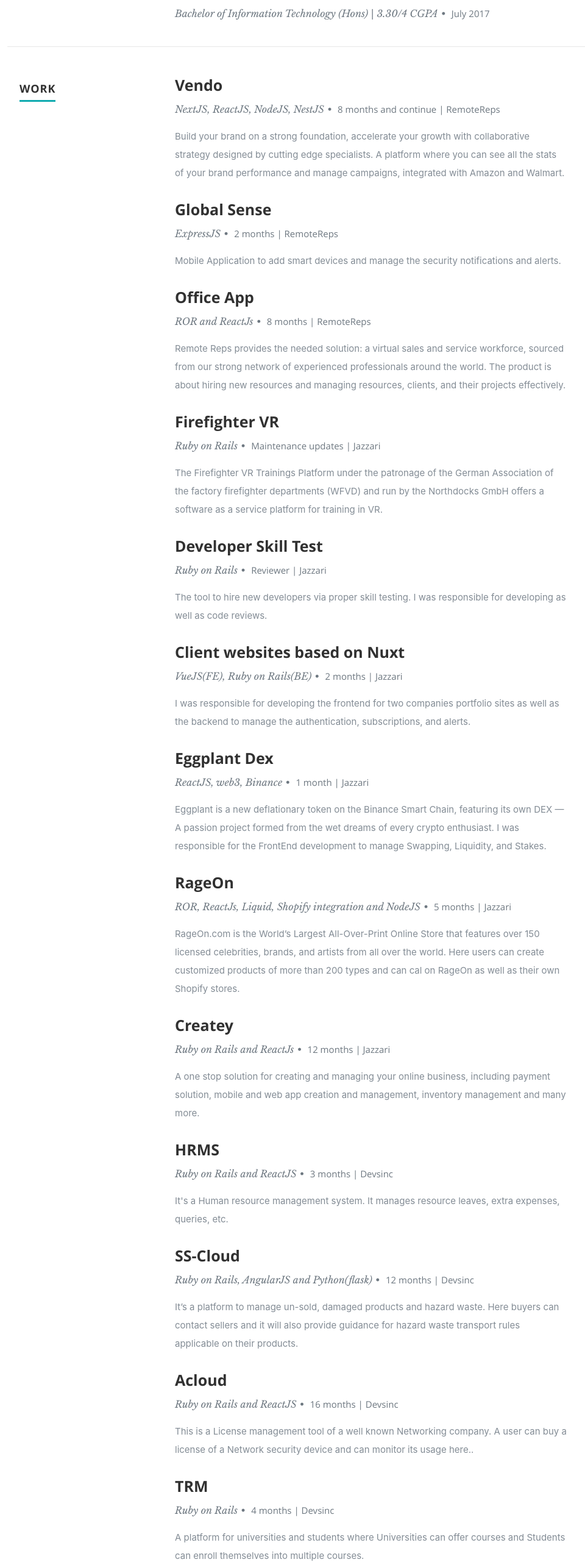
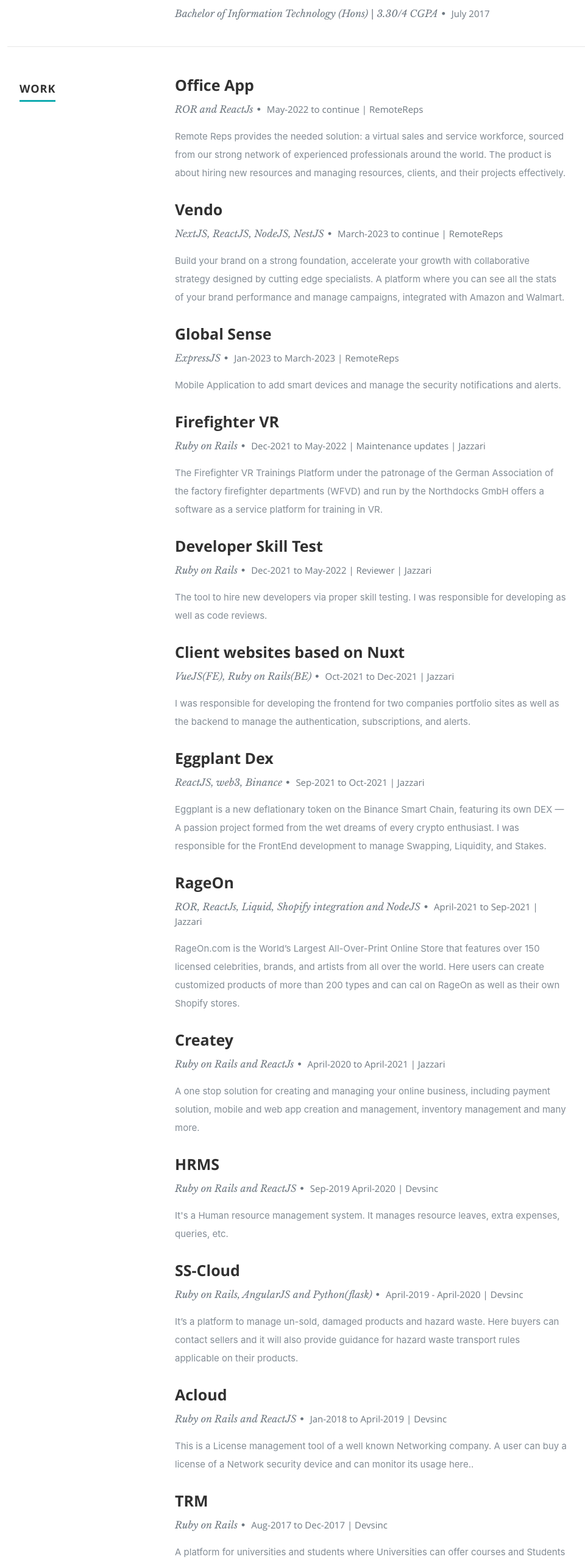
Before and after one commit to HaroonSarfraz/portfolio, a React (Create React App) app: page / in a window 1280 px wide. Shown: the part 1786-4348 px from the top of the page at 61% size, without its empty margins (118-1078 px from the left). Built offline with nearby package versions, Linux system fonts and the light colour scheme.

Commit message:
rails updates

```diff
--- a/src/components/about/index.js
+++ b/src/components/about/index.js
@@ -32,7 +32,7 @@
                 </div>
                 <div className="columns download">
                   <p>
-                    <a href="resume.pdf" className="button" download><i className="fa fa-download" />Download Resume</a>
+                    <a href="haroon-sarfraz.pdf" className="button" download><i className="fa fa-download" />Download Resume</a>
                   </p>
                 </div>
               </div>
--- a/src/components/resume/index.js
+++ b/src/components/resume/index.js
@@ -39,10 +39,27 @@
             <div className="nine columns main-col">
               <div className="row item">
                 <div className="twelve columns">
+                  <h3>Office App</h3>
+                  <p className="info">
+                    ROR and ReactJs<span>•</span>{" "}
+                    <em className="date">May-2022 to continue | RemoteReps</em>
+                  </p>
+                  <p>
+                    Remote Reps provides the needed solution: a virtual sales
+                    and service workforce, sourced from our strong network of
+                    experienced professionals around the world. The product is
+                    about hiring new resources and managing resources, clients,
+                    and their projects effectively.
+                  </p>
+                </div>
+              </div>{" "}
+              {/* item end */}
+              <div className="row item">
+                <div className="twelve columns">
                   <h3>Vendo</h3>
                   <p className="info">
                     NextJS, ReactJS, NodeJS, NestJS<span>•</span>{" "}
-                    <em className="date">8 months and continue | RemoteReps</em>
+                    <em className="date">March-2023 to continue | RemoteReps</em>
                   </p>
                   <p>
                     Build your brand on a strong foundation, accelerate your
@@ -59,7 +76,7 @@
                   <h3>Global Sense</h3>
                   <p className="info">
                     ExpressJS<span>•</span>{" "}
-                    <em className="date">2 months | RemoteReps</em>
+                    <em className="date">Jan-2023 to March-2023 | RemoteReps</em>
                   </p>
                   <p>
                     Mobile Application to add smart devices and manage the
@@ -70,27 +87,10 @@
               {/* item end */}
               <div className="row item">
                 <div className="twelve columns">
-                  <h3>Office App</h3>
-                  <p className="info">
-                    ROR and ReactJs<span>•</span>{" "}
-                    <em className="date">8 months | RemoteReps</em>
-                  </p>
-                  <p>
-                    Remote Reps provides the needed solution: a virtual sales
-                    and service workforce, sourced from our strong network of
-                    experienced professionals around the world. The product is
-                    about hiring new resources and managing resources, clients,
-                    and their projects effectively.
-                  </p>
-                </div>
-              </div>{" "}
-              {/* item end */}
-              <div className="row item">
-                <div className="twelve columns">
                   <h3>Firefighter VR</h3>
                   <p className="info">
                     Ruby on Rails<span>•</span>{" "}
-                    <em className="date">Maintenance updates | Jazzari</em>
+                    <em className="date">Dec-2021 to May-2022 | Maintenance updates | Jazzari</em>
                   </p>
                   <p>
                     The Firefighter VR Trainings Platform under the patronage of
@@ -106,7 +106,7 @@
                   <h3>Developer Skill Test</h3>
                   <p className="info">
                     Ruby on Rails<span>•</span>{" "}
-                    <em className="date">Reviewer | Jazzari</em>
+                    <em className="date">Dec-2021 to May-2022 | Reviewer | Jazzari</em>
                   </p>
                   <p>
                     The tool to hire new developers via proper skill testing. I
@@ -120,7 +120,7 @@
                   <h3>Client websites based on Nuxt</h3>
                   <p className="info">
                     VueJS(FE), Ruby on Rails(BE)<span>•</span>{" "}
-                    <em className="date">2 months | Jazzari</em>
+                    <em className="date">Oct-2021 to Dec-2021 | Jazzari</em>
                   </p>
                   <p>
                     I was responsible for developing the frontend for two
@@ -135,7 +135,7 @@
                   <h3>Eggplant Dex</h3>
                   <p className="info">
                     ReactJS, web3, Binance<span>•</span>{" "}
-                    <em className="date">1 month | Jazzari</em>
+                    <em className="date">Sep-2021 to Oct-2021 | Jazzari</em>
                   </p>
                   <p>
                     Eggplant is a new deflationary token on the Binance Smart
@@ -152,7 +152,7 @@
                   <h3>RageOn</h3>
                   <p className="info">
                     ROR, ReactJs, Liquid, Shopify integration and NodeJS
-                    <span>•</span> <em className="date">5 months | Jazzari</em>
+                    <span>•</span> <em className="date">April-2021 to Sep-2021 | Jazzari</em>
                   </p>
                   <p>
                     RageOn.com is the World’s Largest All-Over-Print Online
@@ -169,7 +169,7 @@
                   <h3>Createy</h3>
                   <p className="info">
                     Ruby on Rails and ReactJs<span>•</span>{" "}
-                    <em className="date">12 months | Jazzari</em>
+                    <em className="date">April-2020 to April-2021 | Jazzari</em>
                   </p>
                   <p>
                     A one stop solution for creating and managing your online
@@ -184,7 +184,7 @@
                   <h3>HRMS</h3>
                   <p className="info">
                     Ruby on Rails and ReactJS<span>•</span>{" "}
-                    <em className="date">3 months | Devsinc</em>
+                    <em className="date">Sep-2019 April-2020 | Devsinc</em>
                   </p>
                   <p>
                     It's a Human resource management system. It manages resource
@@ -198,7 +198,7 @@
                   <h3>SS-Cloud</h3>
                   <p className="info">
                     Ruby on Rails, AngularJS and Python(flask)<span>•</span>{" "}
-                    <em className="date">12 months | Devsinc</em>
+                    <em className="date">April-2019 - April-2020 | Devsinc</em>
                   </p>
                   <p>
                     It’s a platform to manage un-sold, damaged products and
@@ -214,7 +214,7 @@
                   <h3>Acloud</h3>
                   <p className="info">
                     Ruby on Rails and ReactJS<span>•</span>{" "}
-                    <em className="date">16 months | Devsinc</em>
+                    <em className="date">Jan-2018 to April-2019 | Devsinc</em>
                   </p>
                   <p>
                     This is a License management tool of a well known Networking
@@ -229,7 +229,7 @@
                   <h3>TRM</h3>
                   <p className="info">
                     Ruby on Rails<span>•</span>{" "}
-                    <em className="date">4 months | Devsinc</em>
+                    <em className="date">Aug-2017 to Dec-2017 | Devsinc</em>
                   </p>
                   <p>
                     A platform for universities and students where Universities
```
Also changed, not shown: 2 other files (tests, documents, lock files or other folders).
